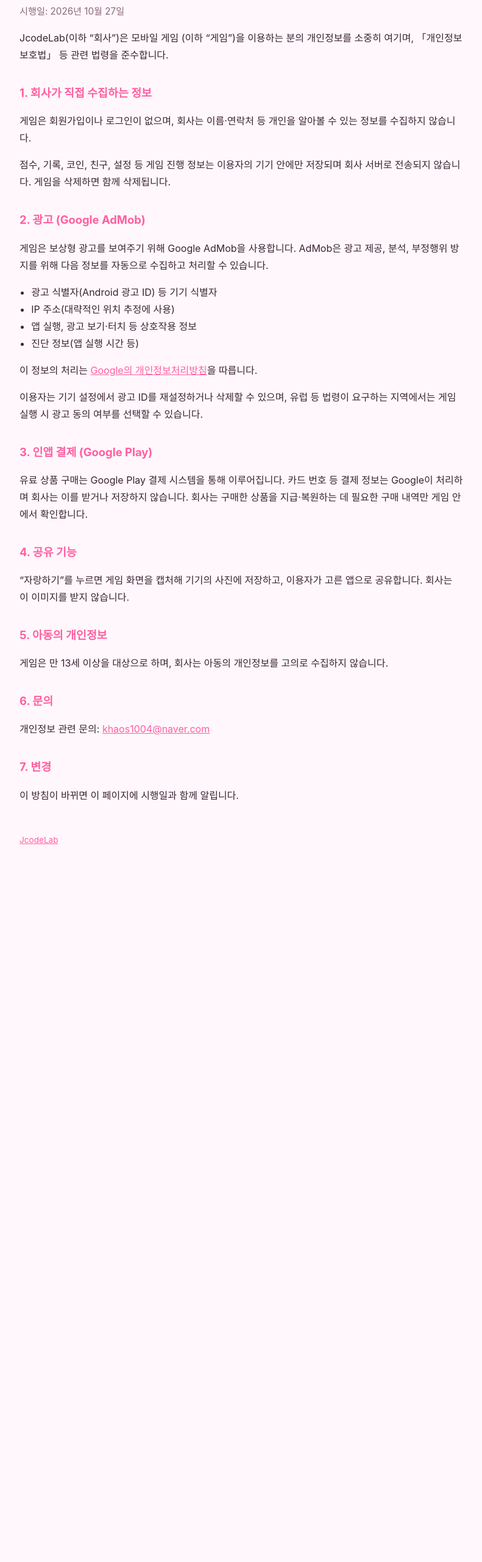
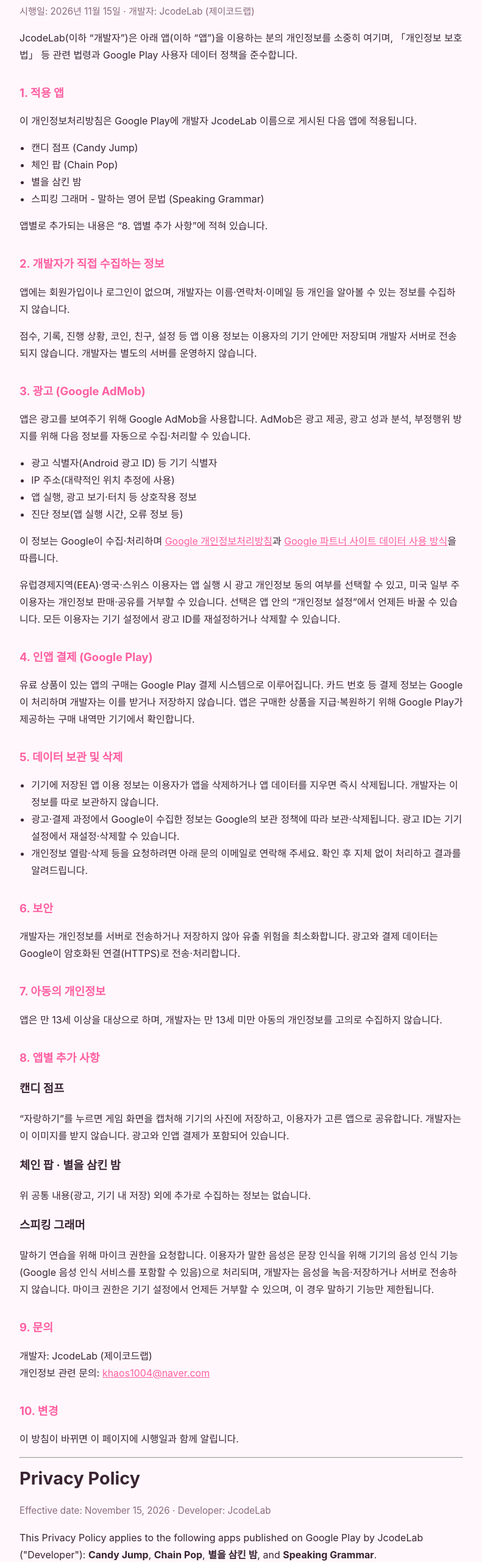
Before and after one commit to khaos1004/khaos1004.github.io, a plain HTML site: page privacy/index.html in a window 1280 px wide. Shown: the part 100-2661 px from the top of the page at 61% size, without its empty margins (244-1035 px from the left). Before the commit the page ends 1553 px from the top, so only its background shows below. Drawn offline with Linux system fonts and the light colour scheme.

Commit message:
Revise privacy policy and update developer details
Updated the privacy policy to reflect new effective date and developer information. Added details about data collection and advertising practices.

```diff
--- a/privacy/index.html
+++ b/privacy/index.html
@@ -1,39 +1,92 @@
 <!doctype html>
 <html lang="ko"><head><meta charset="utf-8"><meta name="viewport" content="width=device-width,initial-scale=1">
-<title>개인정보처리방침</title><link rel="stylesheet" href="../style.css"></head>
+<title>개인정보처리방침 | JcodeLab</title><link rel="stylesheet" href="../style.css"></head>
 <body><main>
 <h1>개인정보처리방침</h1>
-<p class="muted">시행일: 2026년 10월 27일</p>
-<p>JcodeLab(이하 “회사”)은 모바일 게임 (이하 “게임”)을 이용하는 분의 개인정보를 소중히 여기며, 「개인정보 보호법」 등 관련 법령을 준수합니다.</p>
+<p class="muted">시행일: 2026년 11월 15일 · 개발자: JcodeLab (제이코드랩)</p>
+<p>JcodeLab(이하 “개발자”)은 아래 앱(이하 “앱”)을 이용하는 분의 개인정보를 소중히 여기며, 「개인정보 보호법」 등 관련 법령과 Google Play 사용자 데이터 정책을 준수합니다.</p>
 
-<h2>1. 회사가 직접 수집하는 정보</h2>
-<p>게임은 회원가입이나 로그인이 없으며, 회사는 이름·연락처 등 개인을 알아볼 수 있는 정보를 수집하지 않습니다.</p>
-<p>점수, 기록, 코인, 친구, 설정 등 게임 진행 정보는 이용자의 기기 안에만 저장되며 회사 서버로 전송되지 않습니다. 게임을 삭제하면 함께 삭제됩니다.</p>
+<h2>1. 적용 앱</h2>
+<p>이 개인정보처리방침은 Google Play에 개발자 JcodeLab 이름으로 게시된 다음 앱에 적용됩니다.</p>
+<ul>
+<li>캔디 점프 (Candy Jump)</li>
+<li>체인 팝 (Chain Pop)</li>
+<li>별을 삼킨 밤</li>
+<li>스피킹 그래머 - 말하는 영어 문법 (Speaking Grammar)</li>
+</ul>
+<p>앱별로 추가되는 내용은 “8. 앱별 추가 사항”에 적혀 있습니다.</p>
 
-<h2>2. 광고 (Google AdMob)</h2>
-<p>게임은 보상형 광고를 보여주기 위해 Google AdMob을 사용합니다. AdMob은 광고 제공, 분석, 부정행위 방지를 위해 다음 정보를 자동으로 수집하고 처리할 수 있습니다.</p>
+<h2>2. 개발자가 직접 수집하는 정보</h2>
+<p>앱에는 회원가입이나 로그인이 없으며, 개발자는 이름·연락처·이메일 등 개인을 알아볼 수 있는 정보를 수집하지 않습니다.</p>
+<p>점수, 기록, 진행 상황, 코인, 친구, 설정 등 앱 이용 정보는 이용자의 기기 안에만 저장되며 개발자 서버로 전송되지 않습니다. 개발자는 별도의 서버를 운영하지 않습니다.</p>
+
+<h2>3. 광고 (Google AdMob)</h2>
+<p>앱은 광고를 보여주기 위해 Google AdMob을 사용합니다. AdMob은 광고 제공, 광고 성과 분석, 부정행위 방지를 위해 다음 정보를 자동으로 수집·처리할 수 있습니다.</p>
 <ul>
 <li>광고 식별자(Android 광고 ID) 등 기기 식별자</li>
 <li>IP 주소(대략적인 위치 추정에 사용)</li>
 <li>앱 실행, 광고 보기·터치 등 상호작용 정보</li>
-<li>진단 정보(앱 실행 시간 등)</li>
+<li>진단 정보(앱 실행 시간, 오류 정보 등)</li>
 </ul>
-<p>이 정보의 처리는 <a href="https://policies.google.com/privacy">Google의 개인정보처리방침</a>을 따릅니다.</p>
-<p>이용자는 기기 설정에서 광고 ID를 재설정하거나 삭제할 수 있으며, 유럽 등 법령이 요구하는 지역에서는 게임 실행 시 광고 동의 여부를 선택할 수 있습니다.</p>
+<p>이 정보는 Google이 수집·처리하며 <a href="https://policies.google.com/privacy">Google 개인정보처리방침</a>과 <a href="https://policies.google.com/technologies/partner-sites">Google 파트너 사이트 데이터 사용 방식</a>을 따릅니다.</p>
+<p>유럽경제지역(EEA)·영국·스위스 이용자는 앱 실행 시 광고 개인정보 동의 여부를 선택할 수 있고, 미국 일부 주 이용자는 개인정보 판매·공유를 거부할 수 있습니다. 선택은 앱 안의 “개인정보 설정”에서 언제든 바꿀 수 있습니다. 모든 이용자는 기기 설정에서 광고 ID를 재설정하거나 삭제할 수 있습니다.</p>
 
-<h2>3. 인앱 결제 (Google Play)</h2>
-<p>유료 상품 구매는 Google Play 결제 시스템을 통해 이루어집니다. 카드 번호 등 결제 정보는 Google이 처리하며 회사는 이를 받거나 저장하지 않습니다. 회사는 구매한 상품을 지급·복원하는 데 필요한 구매 내역만 게임 안에서 확인합니다.</p>
+<h2>4. 인앱 결제 (Google Play)</h2>
+<p>유료 상품이 있는 앱의 구매는 Google Play 결제 시스템으로 이루어집니다. 카드 번호 등 결제 정보는 Google이 처리하며 개발자는 이를 받거나 저장하지 않습니다. 앱은 구매한 상품을 지급·복원하기 위해 Google Play가 제공하는 구매 내역만 기기에서 확인합니다.</p>
 
-<h2>4. 공유 기능</h2>
-<p>“자랑하기”를 누르면 게임 화면을 캡처해 기기의 사진에 저장하고, 이용자가 고른 앱으로 공유합니다. 회사는 이 이미지를 받지 않습니다.</p>
+<h2>5. 데이터 보관 및 삭제</h2>
+<ul>
+<li>기기에 저장된 앱 이용 정보는 이용자가 앱을 삭제하거나 앱 데이터를 지우면 즉시 삭제됩니다. 개발자는 이 정보를 따로 보관하지 않습니다.</li>
+<li>광고·결제 과정에서 Google이 수집한 정보는 Google의 보관 정책에 따라 보관·삭제됩니다. 광고 ID는 기기 설정에서 재설정·삭제할 수 있습니다.</li>
+<li>개인정보 열람·삭제 등을 요청하려면 아래 문의 이메일로 연락해 주세요. 확인 후 지체 없이 처리하고 결과를 알려드립니다.</li>
+</ul>
 
-<h2>5. 아동의 개인정보</h2>
-<p>게임은 만 13세 이상을 대상으로 하며, 회사는 아동의 개인정보를 고의로 수집하지 않습니다.</p>
+<h2>6. 보안</h2>
+<p>개발자는 개인정보를 서버로 전송하거나 저장하지 않아 유출 위험을 최소화합니다. 광고와 결제 데이터는 Google이 암호화된 연결(HTTPS)로 전송·처리합니다.</p>
 
-<h2>6. 문의</h2>
-<p>개인정보 관련 문의: <a href="mailto:khaos1004@naver.com">khaos1004@naver.com</a></p>
+<h2>7. 아동의 개인정보</h2>
+<p>앱은 만 13세 이상을 대상으로 하며, 개발자는 만 13세 미만 아동의 개인정보를 고의로 수집하지 않습니다.</p>
 
-<h2>7. 변경</h2>
+<h2>8. 앱별 추가 사항</h2>
+<h3>캔디 점프</h3>
+<p>“자랑하기”를 누르면 게임 화면을 캡처해 기기의 사진에 저장하고, 이용자가 고른 앱으로 공유합니다. 개발자는 이 이미지를 받지 않습니다. 광고와 인앱 결제가 포함되어 있습니다.</p>
+<h3>체인 팝 · 별을 삼킨 밤</h3>
+<p>위 공통 내용(광고, 기기 내 저장) 외에 추가로 수집하는 정보는 없습니다.</p>
+<h3>스피킹 그래머</h3>
+<p>말하기 연습을 위해 마이크 권한을 요청합니다. 이용자가 말한 음성은 문장 인식을 위해 기기의 음성 인식 기능(Google 음성 인식 서비스를 포함할 수 있음)으로 처리되며, 개발자는 음성을 녹음·저장하거나 서버로 전송하지 않습니다. 마이크 권한은 기기 설정에서 언제든 거부할 수 있으며, 이 경우 말하기 기능만 제한됩니다.</p>
+
+<h2>9. 문의</h2>
+<p>개발자: JcodeLab (제이코드랩)<br>개인정보 관련 문의: <a href="mailto:khaos1004@naver.com">khaos1004@naver.com</a></p>
+
+<h2>10. 변경</h2>
 <p>이 방침이 바뀌면 이 페이지에 시행일과 함께 알립니다.</p>
+
+<hr>
+
+<div lang="en">
+<h1>Privacy Policy</h1>
+<p class="muted">Effective date: November 15, 2026 · Developer: JcodeLab</p>
+<p>This Privacy Policy applies to the following apps published on Google Play by JcodeLab ("Developer"): <strong>Candy Jump</strong>, <strong>Chain Pop</strong>, <strong>별을 삼킨 밤</strong>, and <strong>Speaking Grammar</strong>.</p>
+<h2>Information we collect</h2>
+<p>The apps have no sign-up or login. The Developer does not collect names, email addresses or other personally identifiable information, and does not operate any server. Game progress, scores, coins and settings are stored only on your device.</p>
+<h2>Advertising (Google AdMob)</h2>
+<p>The apps use Google AdMob to show ads. AdMob may collect device identifiers (Android Advertising ID), IP address (approximate location), app interaction data and diagnostics for ad delivery, measurement and fraud prevention. This is governed by the <a href="https://policies.google.com/privacy">Google Privacy Policy</a>. Users in the EEA, UK and Switzerland can choose whether to consent, and users in certain US states can opt out of the sale or sharing of personal information. You can change your choice at any time via "Privacy settings" in the app, and reset or delete your Advertising ID in your device settings.</p>
+<h2>In-app purchases</h2>
+<p>Purchases are processed by Google Play Billing. The Developer never receives or stores payment details; the app only checks purchase records provided by Google Play to deliver and restore items.</p>
+<h2>Data retention and deletion</h2>
+<p>Data stored on your device is deleted when you uninstall the app or clear its data. Data collected by Google is retained under Google's policies. To request access or deletion, contact us at the email below and we will respond promptly.</p>
+<h2>Security</h2>
+<p>The Developer does not transmit or store personal data on its own servers. Advertising and payment data are transmitted by Google over encrypted (HTTPS) connections.</p>
+<h2>App-specific notes</h2>
+<p><strong>Candy Jump:</strong> the "Share" feature saves a screenshot to your device and shares it with an app you choose; the Developer never receives it. Contains ads and in-app purchases.<br>
+<strong>Speaking Grammar:</strong> requests microphone permission for speaking practice. Speech is processed by the device's speech recognition (which may include Google speech services) only to recognize sentences; the Developer does not record, store or transmit audio. You can deny microphone permission in device settings; only the speaking feature will be limited.</p>
+<h2>Children</h2>
+<p>The apps are intended for users aged 13 and over. We do not knowingly collect personal information from children under 13.</p>
+<h2>Contact</h2>
+<p>JcodeLab · <a href="mailto:khaos1004@naver.com">khaos1004@naver.com</a></p>
+<h2>Changes</h2>
+<p>Any changes will be posted on this page with a new effective date.</p>
+</div>
+
 <footer><a href="../">JcodeLab</a></footer>
 </main></body></html>
```
